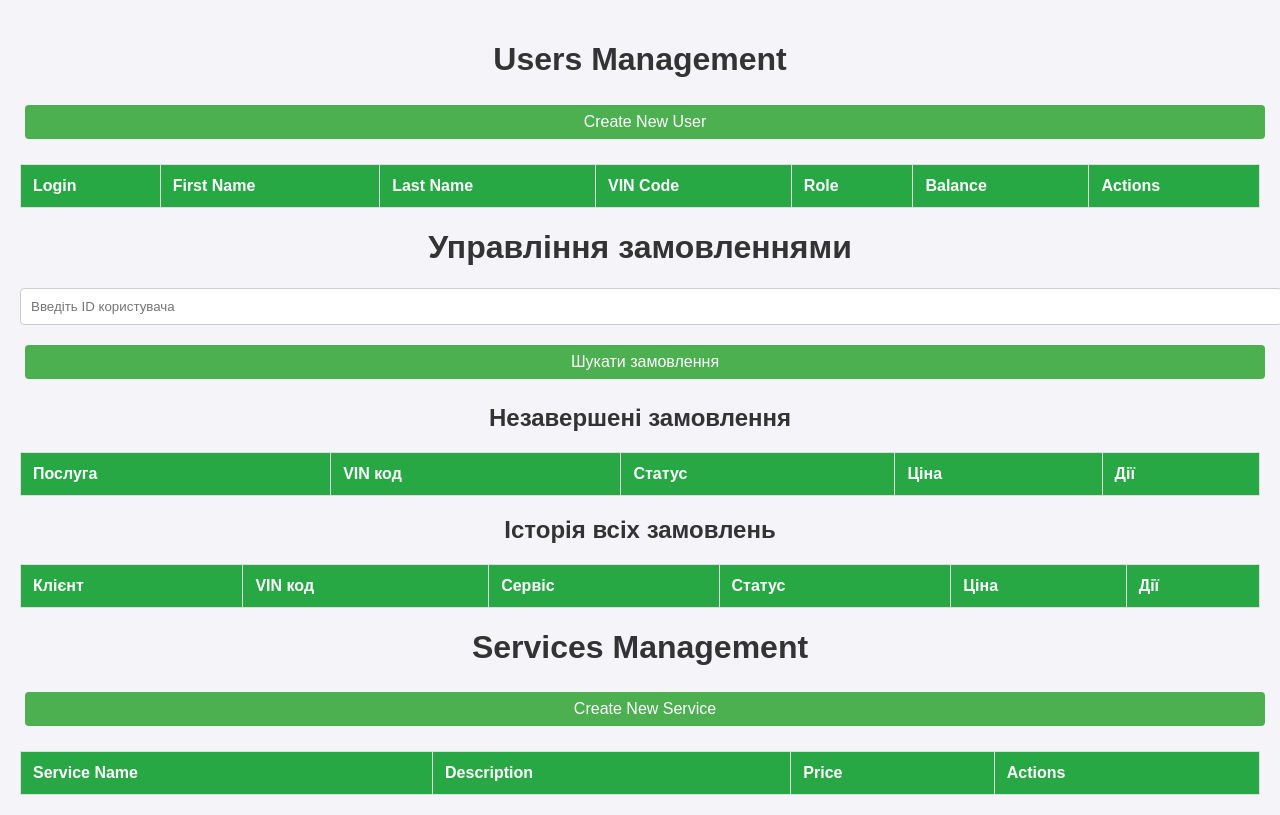
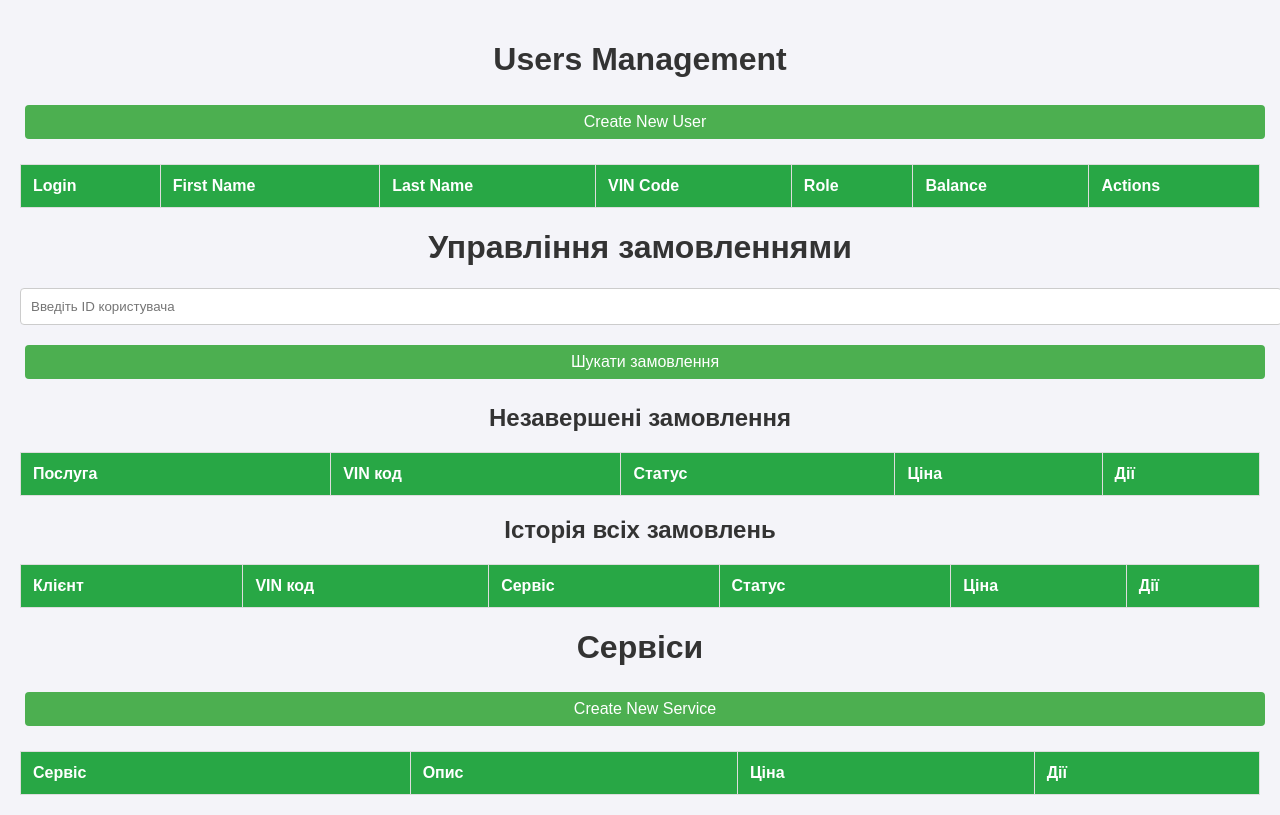
Before and after one commit to makcimkonts/backend-for-dealerworkshop, a website: page public/manager.html in a window 1280 px wide. Drawn offline with Linux system fonts and the light colour scheme; no server answers.

Commit message:
реліз

```diff
--- a/public/manager.html
+++ b/public/manager.html
@@ -124,7 +124,7 @@
     </div>
 </div>
 
-<h1>Services Management</h1>
+<h1>Сервіси</h1>
 
 <div>
     <button onclick="createService()">Create New Service</button>
@@ -133,10 +133,10 @@
 <table id="servicesTable">
     <thead>
         <tr>
-            <th>Service Name</th>
-            <th>Description</th>
-            <th>Price</th>
-            <th>Actions</th>
+            <th>Сервіс</th>
+            <th>Опис</th>
+            <th>Ціна</th>
+            <th>Дії</th>
         </tr>
     </thead>
     <tbody>
@@ -148,16 +148,16 @@
 <div id="serviceModal" class="modal">
     <div class="modal-content">
         <span class="close-modal" onclick="closeServiceModal()">&times;</span>
-        <h2 id="modalTitle">Create Service</h2>
+        <h2 id="modalTitle">Створити Сервіс</h2>
         <form id="serviceForm">
             <input type="hidden" id="serviceId" />
-            <label for="serviceName">Service Name:</label><br>
+            <label for="serviceName">Назва сервісу:</label><br>
             <input type="text" id="serviceName" required><br><br>
-            <label for="serviceDescription">Description:</label><br>
+            <label for="serviceDescription">Опис:</label><br>
             <textarea id="serviceDescription" required></textarea><br><br>
-            <label for="servicePrice">Price:</label><br>
+            <label for="servicePrice">Ціна:</label><br>
             <input type="number" id="servicePrice" step="0.01" required><br><br>
-            <button type="submit">Save</button>
+            <button type="submit">Зберегти</button>
         </form>
     </div>
 </div>
```
